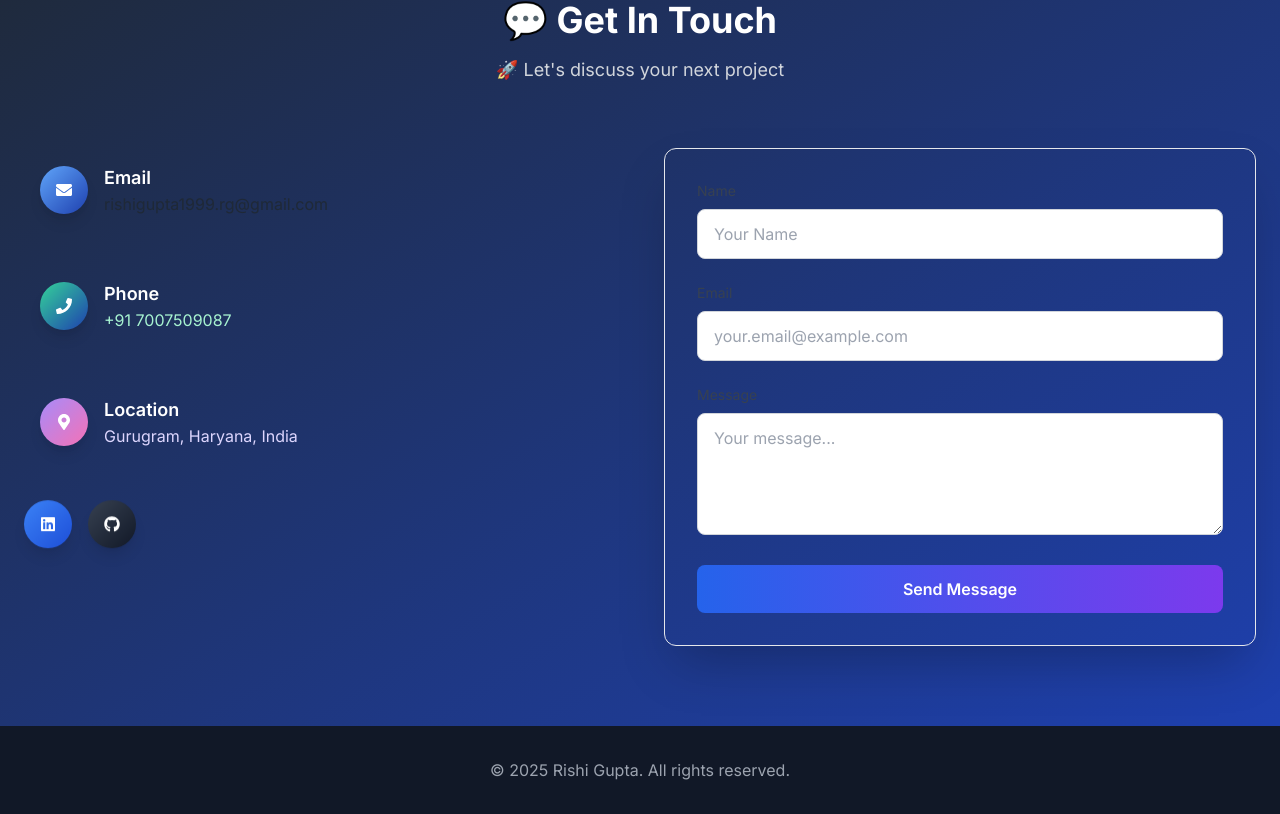
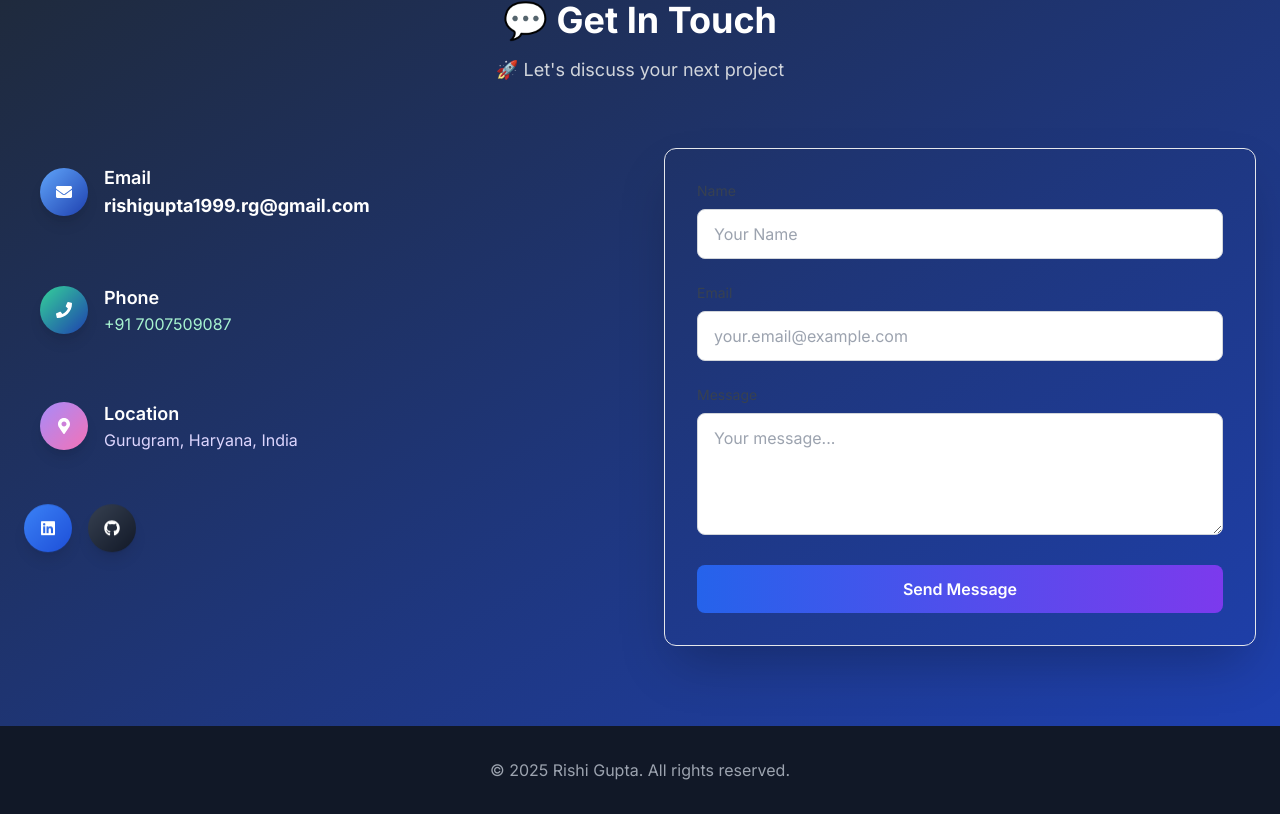
Before and after one commit to Bunnyrishi/bunnyrishi.github.io, a React (Create React App) app: page / in a window 1280 px wide. Shown: the part 7109-7923 px from the top of the page. Built offline with nearby package versions, Linux system fonts and the light colour scheme.

Commit message:
Fix email visibility with white bold text

```diff
--- a/src/App.js
+++ b/src/App.js
@@ -728,7 +728,7 @@ function Portfolio() {
                   </div>
                   <div>
                     <h3 className="text-lg font-semibold text-white">Email</h3>
-                    <a href="mailto:rishigupta1999.rg@gmail.com" className="text-cyan-200 hover:text-white font-medium">
+                    <a href="mailto:rishigupta1999.rg@gmail.com" className="text-white text-lg font-bold hover:text-cyan-200">
                       rishigupta1999.rg@gmail.com
                     </a>
                   </div>
```
Also changed, not shown: 8 other files (tests, documents, lock files or other folders).
